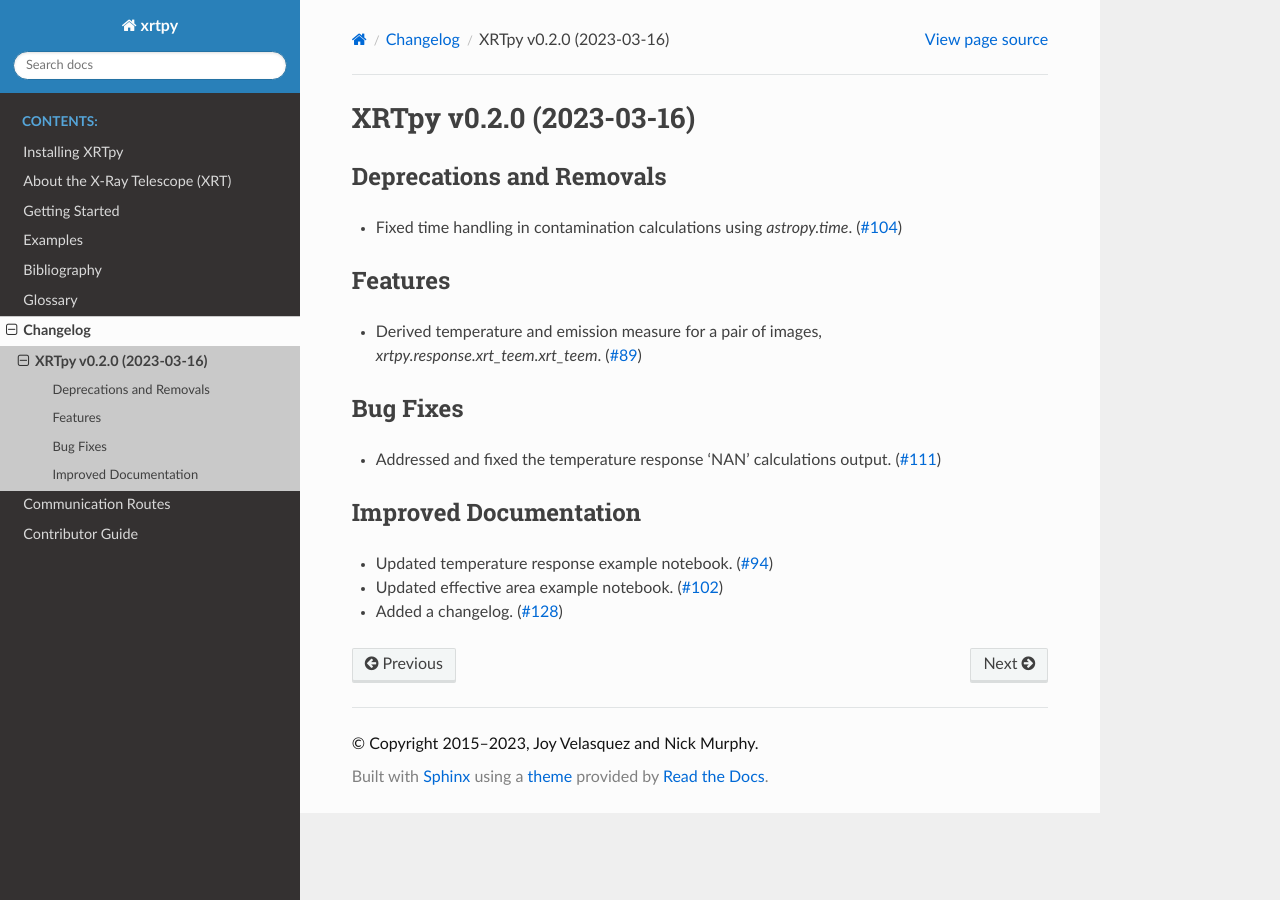
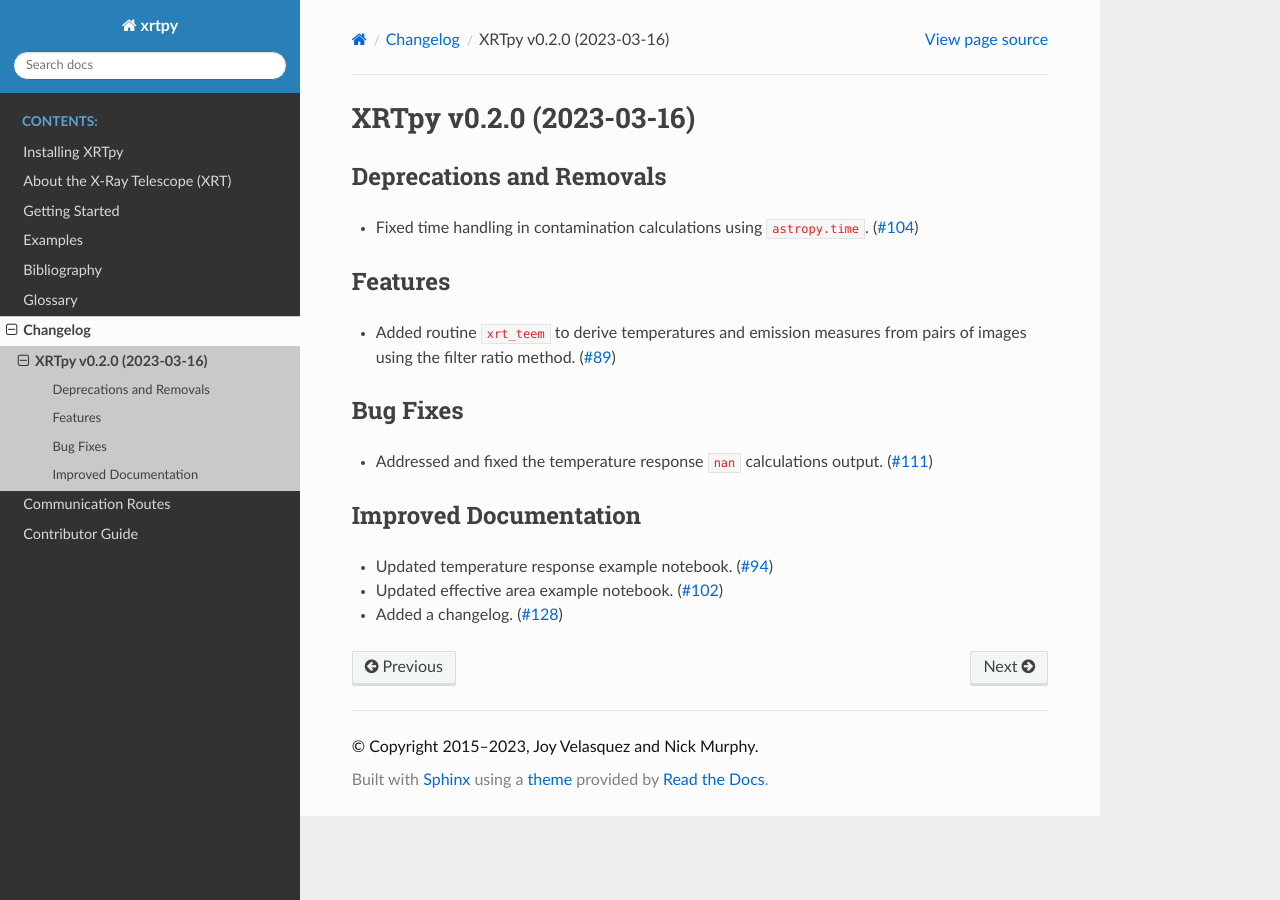
Before and after one commit to HinodeXRT/xrtpy, a Sphinx documentation site: the page built from docs/changelog/0.2.0.rst, in a window 1280 px wide. Built offline with Sphinx 7.4.7 and the Read the Docs theme 2.0.0, drawn with Linux system fonts in a browser that asks for light colours.

Commit message:
Edit changelog entries

```diff
--- a/docs/changelog/0.2.0.rst
+++ b/docs/changelog/0.2.0.rst
@@ -4,23 +4,20 @@ XRTpy v0.2.0 (2023-03-16)
 Deprecations and Removals
 -------------------------
 
-- Fixed time handling in contamination calculations using `astropy.time`.
+- Fixed time handling in contamination calculations using ``astropy.time``.
   (:pr:`104`)
-
 
 Features
 --------
 
-- Derived temperature and emission measure for a pair of images,
-  `xrtpy.response.xrt_teem.xrt_teem`. (:pr:`89`)
-
+- Added routine ``xrt_teem`` to derive temperatures and emission
+  measures from pairs of images using the filter ratio method. (:pr:`89`)
 
 Bug Fixes
 ---------
 
-- Addressed and fixed the temperature response 'NAN' calculations output.
+- Addressed and fixed the temperature response ``nan`` calculations output.
   (:pr:`111`)
-
 
 Improved Documentation
 ----------------------
```
